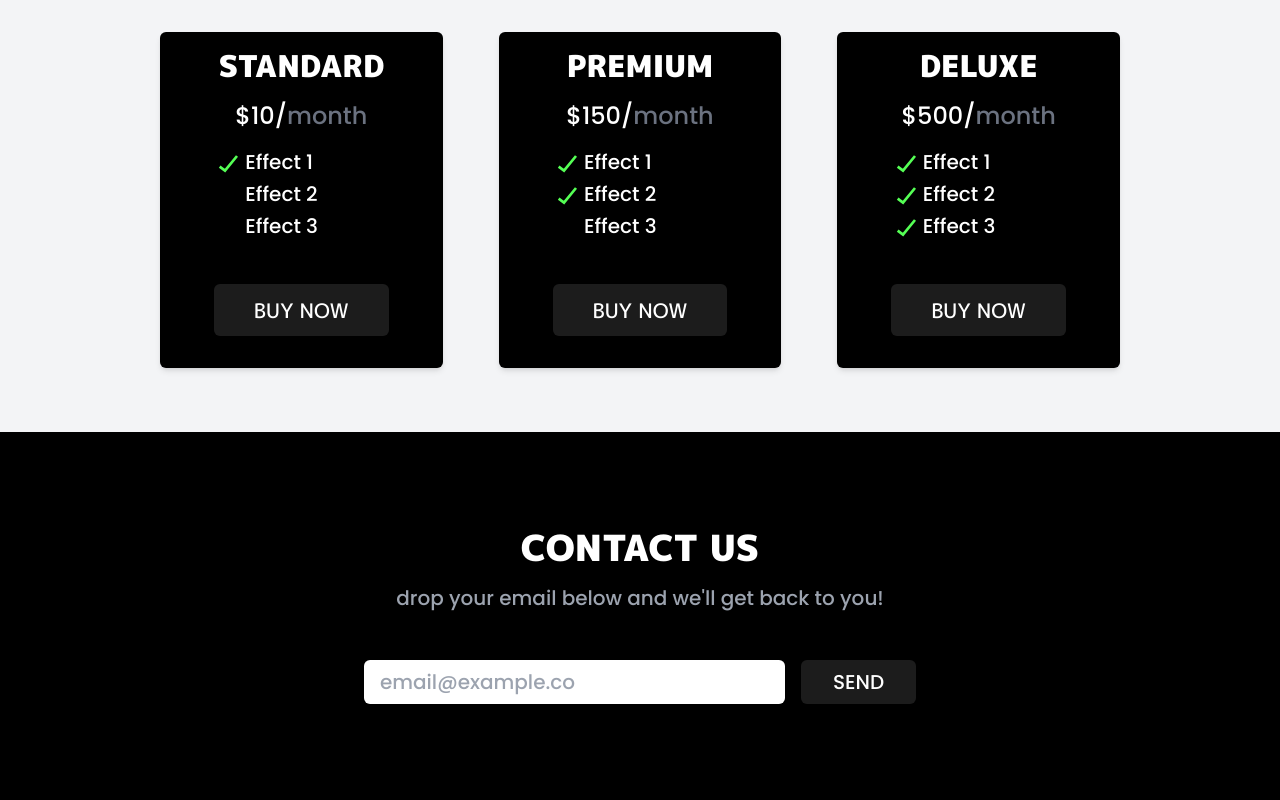
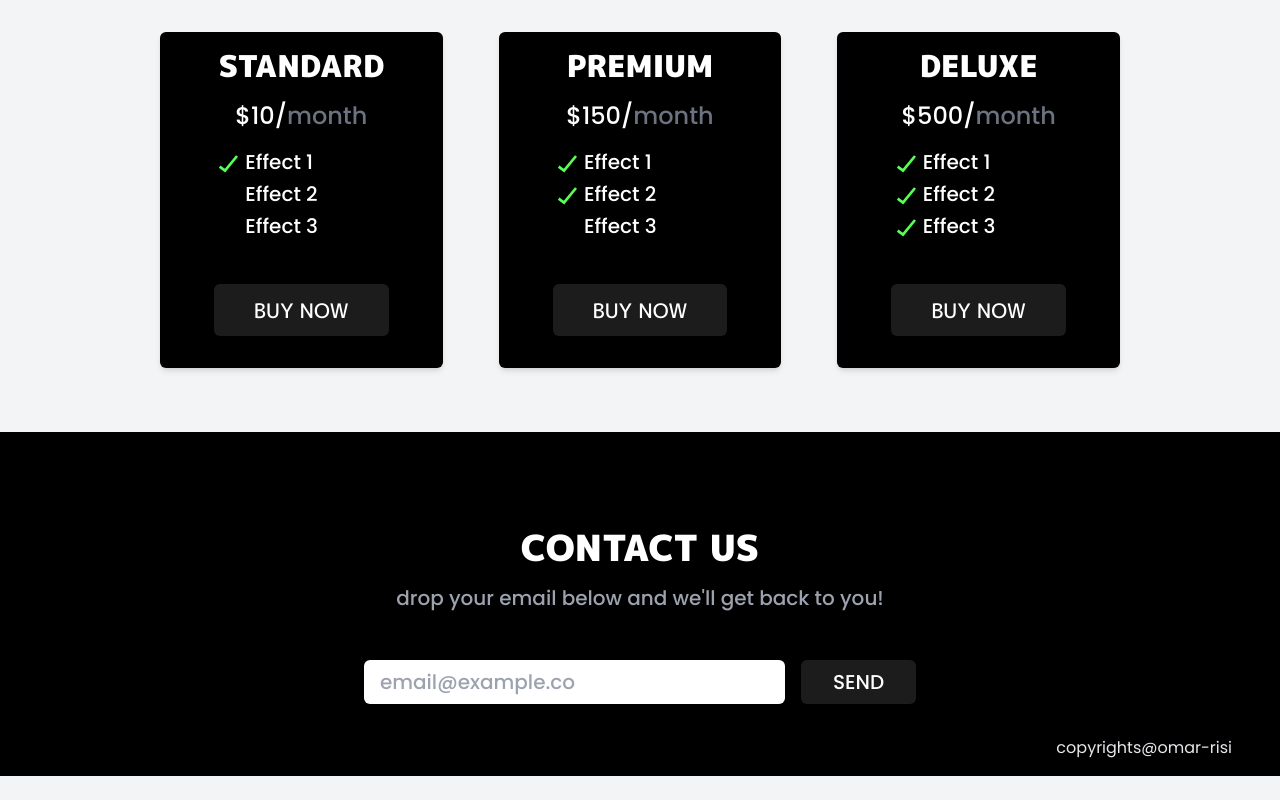
Before and after one commit to Omar-Risi/sparkline, a React (Vite) app: page / in a window 1280 px wide. Shown: the part 1568-2368 px from the top of the page. After the commit the page ends 2344 px from the top, so only its background shows below. Built offline with nearby package versions, Linux system fonts and the light colour scheme.

Commit message:
added footer

```diff
--- a/src/components/Contact.jsx
+++ b/src/components/Contact.jsx
@@ -1,6 +1,6 @@
 function Contact () {
     return (
-        <section className="bg-black px-12 py-24 mt-16 w-screen flex flex-col items-center" id="contact">
+        <section className="bg-black px-12 pt-24 pb-4 mt-16 w-screen flex flex-col items-center" id="contact">
                 <h1 className="font-black font-title text-4xl lg:6xl uppercase text-center text-white">contact us</h1>
                 <p className="font-medium font-sub text-gray-400 text-xl mt-4"> drop your email below and we'll get back to you!</p>
 
@@ -8,6 +8,8 @@ function Contact () {
                     <input type="text" placeholder="email@example.co" className="px-4 py-2 rounded-md text-xl font-sub font-medium text-black placeholder:text-gray-400" />
                     <button className="uppercase text-xl text-white bg-[#1c1c1c] px-8 py-2 rounded-md font-medium ease-in-out duration-200 hover:bg-white hover:text-black focus:text-black focus:bg-white"> send </button>
                 </div>
+
+                <div className="text-gray-200 w-full flex justify-end items-end mt-8"> copyrights@omar-risi</div>
         </section>
     )
 }
```
